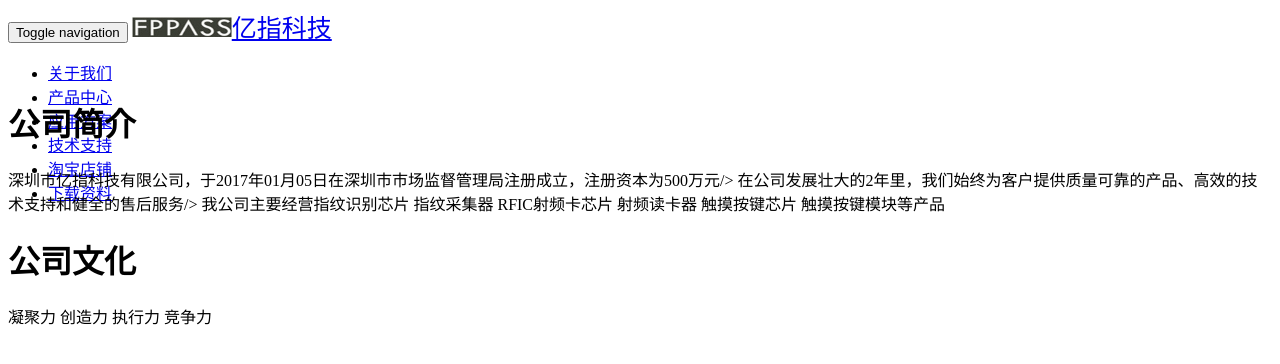
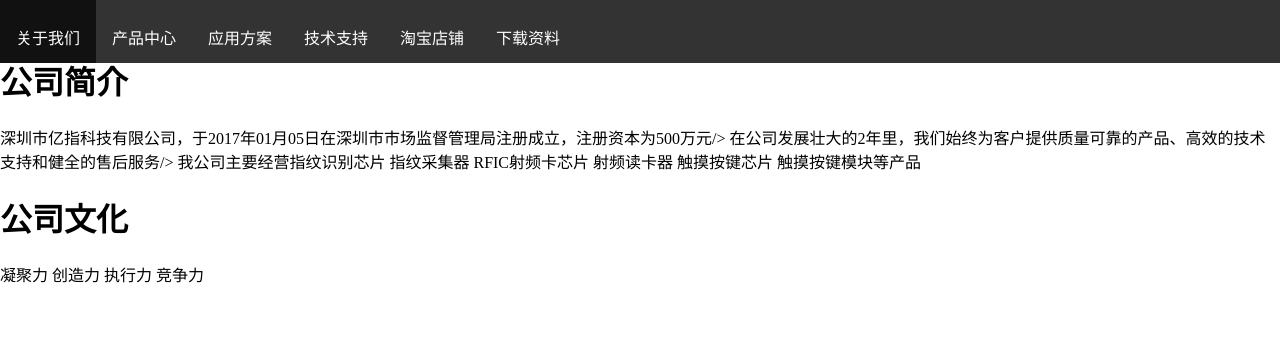
Before and after one commit to easyfp/easyfp.github.io, a Jekyll site: the page about.html, which Jekyll copies as it is, in a window 1280 px wide. Shown: the top 364 px of the page. Built offline with Jekyll 4.4.1, drawn with Linux system fonts in a browser that asks for light colours.

Commit message:
Update about.html

```diff
--- a/about.html
+++ b/about.html
@@ -1,21 +1,45 @@
 
-<nav id="mainNav" class="navbar navbar-default navbar-fixed-top">
-     <style type="text/css">
-         nav{height:70px;}
-     </style>
-    <div class="container-fluid">
-        <!-- Brand and toggle get grouped for better mobile display -->
-        <div class="navbar-header">
-            <button type="button" class="navbar-toggle collapsed" data-toggle="collapse" data-target="#bs-example-navbar-collapse-2">
-                <span class="sr-only">Toggle navigation</span>
-                <span class="icon-bar"></span>
-                <span class="icon-bar"></span>
-                <span class="icon-bar"></span>
-                <span class="icon-bar"></span>
-                <span class="icon-bar"></span>
-                <span class="icon-bar"></span>
+<!DOCTYPE html>
+<html>
+<head>
+<meta charset="utf-8">
+<title>公司简介</title>
+<style>
+body {margin:0;}
 
-            </button>
+ul {
+    list-style-type: none;
+    margin: 0;
+    padding: 0;
+    overflow: hidden;
+    background-color: #333;
+    position: fixed;
+    top: 0;
+    width: 100%;
+}
+
+li {
+    float: left;
+}
+
+li a {
+    display: block;
+    color: white;
+    text-align: center;
+    padding: 14px 16px;
+    text-decoration: none;
+}
+
+li a:hover:not(.active) {
+    background-color: #111;
+}
+
+.active {
+    background-color: #4CAF50;
+}
+</style>
+</head>
+<body>
             <a class="navbar-brand page-scroll"  href="#page-top" style="font-size:25px"><img src="img/portfolio/7.jpg" width="100" height="20">亿指科技</a>
             </div>
 
```
